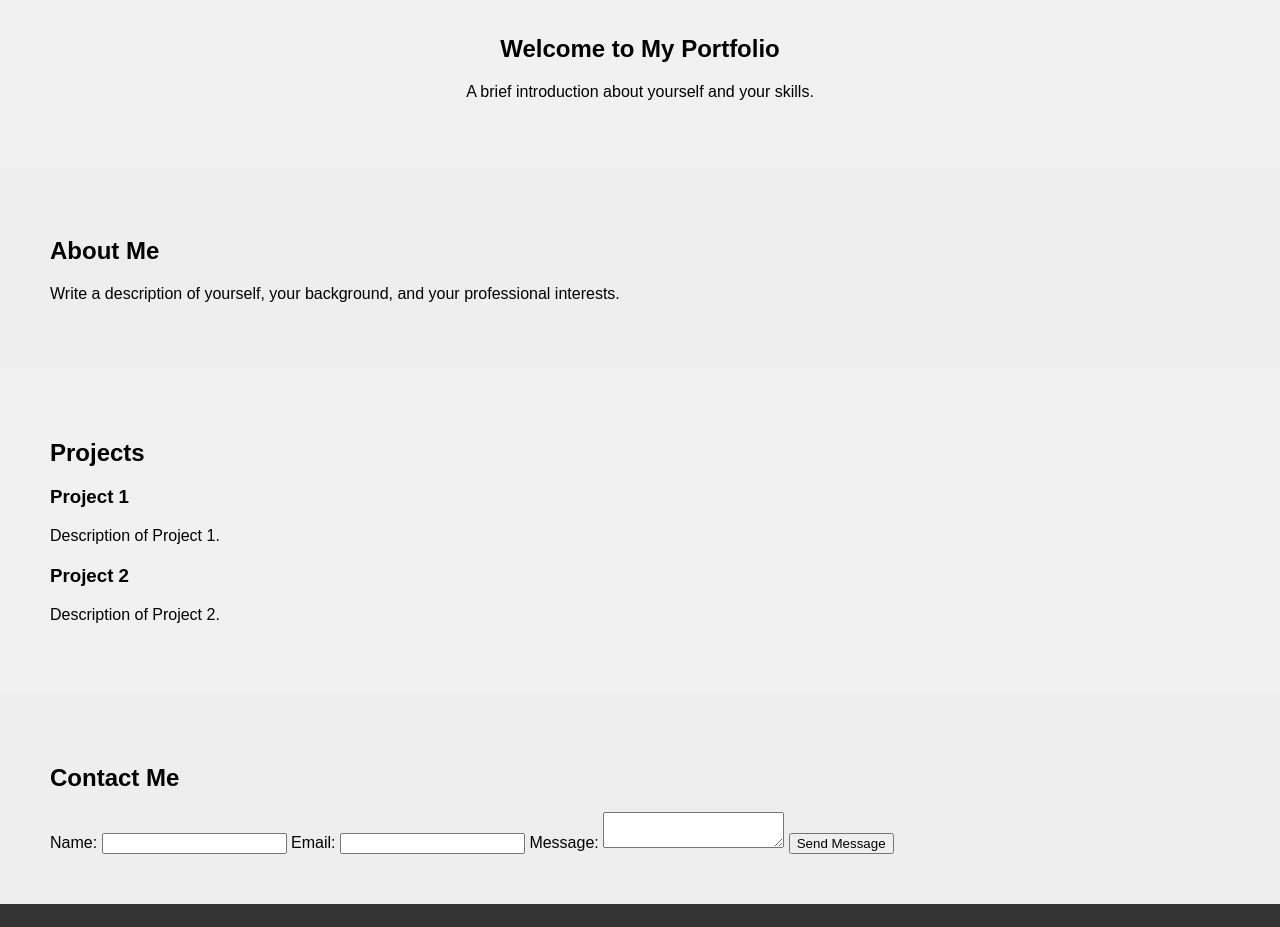
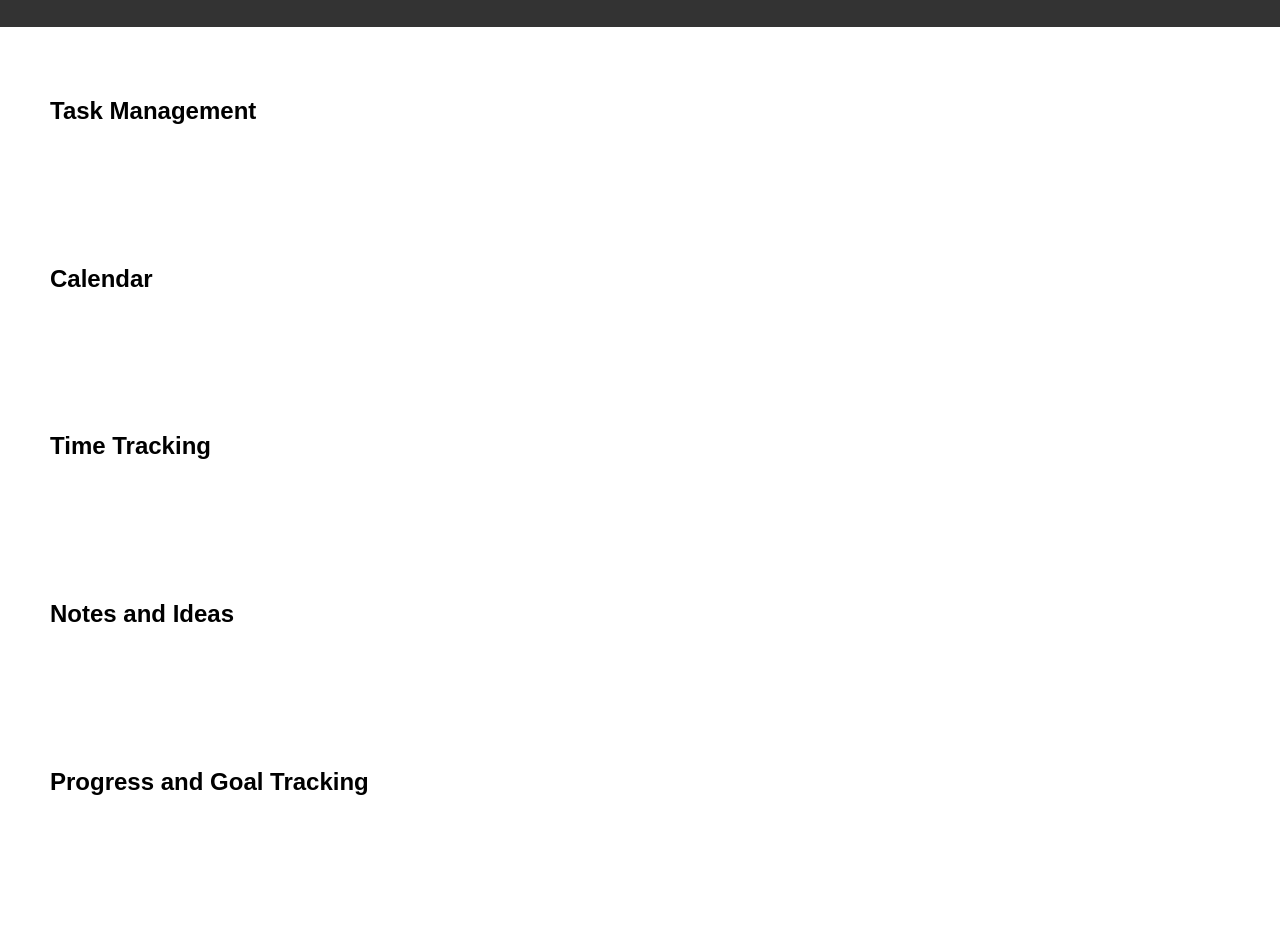
Before and after one commit to omi-kron/trial, a plain HTML site: page index.html in a window 1280 px wide. Shown: the part 93-1020 px from the top of the page. Drawn offline with Linux system fonts and the light colour scheme.

Commit message:
Update index.html

```diff
--- a/index.html
+++ b/index.html
@@ -1,57 +1,47 @@
 <!DOCTYPE html>
 <html>
 <head>
-    <title>Your Portfolio</title>
+    <title>Daily Work Management</title>
     <link rel="stylesheet" type="text/css" href="styles.css">
 </head>
 <body>
     <header>
-        <nav>
-            <ul>
-                <li><a href="#about">About</a></li>
-                <li><a href="#projects">Projects</a></li>
-                <li><a href="#contact">Contact</a></li>
-            </ul>
-        </nav>
+        <h1>Daily Work Management</h1>
     </header>
 
-    <section id="hero">
-        <h1>Welcome to My Portfolio</h1>
-        <p>A brief introduction about yourself and your skills.</p>
+    <section id="task-management">
+        <h2>Task Management</h2>
+        <!-- Task management dashboard goes here -->
     </section>
 
-    <section id="about">
-        <h2>About Me</h2>
-        <p>Write a description of yourself, your background, and your professional interests.</p>
+    <section id="calendar">
+        <h2>Calendar</h2>
+        <!-- Calendar feature goes here -->
     </section>
 
-    <section id="projects">
-        <h2>Projects</h2>
-        <div class="project">
-            <h3>Project 1</h3>
-            <p>Description of Project 1.</p>
-        </div>
-        <div class="project">
-            <h3>Project 2</h3>
-            <p>Description of Project 2.</p>
-        </div>
-        <!-- Add more projects as needed -->
+    <section id="time-tracking">
+        <h2>Time Tracking</h2>
+        <!-- Time tracking feature goes here -->
     </section>
 
-    <section id="contact">
-        <h2>Contact Me</h2>
-        <form>
-            <label for="name">Name:</label>
-            <input type="text" id="name" name="name" required>
+    <section id="notes">
+        <h2>Notes and Ideas</h2>
+        <!-- Notes and ideas section goes here -->
+    </section>
 
-            <label for="email">Email:</label>
-            <input type="email" id="email" name="email" required>
+    <section id="progress-tracking">
+        <h2>Progress and Goal Tracking</h2>
+        <!-- Progress and goal tracking feature goes here -->
+    </section>
 
-            <label for="message">Message:</label>
-            <textarea id="message" name="message" required></textarea>
+    <section id="collaboration">
+        <h2>Collaboration and Sharing</h2>
+        <!-- Collaboration and sharing feature goes here -->
+    </section>
 
-            <input type="submit" value="Send Message">
-        </form>
+    <section id="data-visualization">
+        <h2>Data Visualization</h2>
+        <!-- Data visualization section goes here -->
     </section>
 
     <footer>
```
